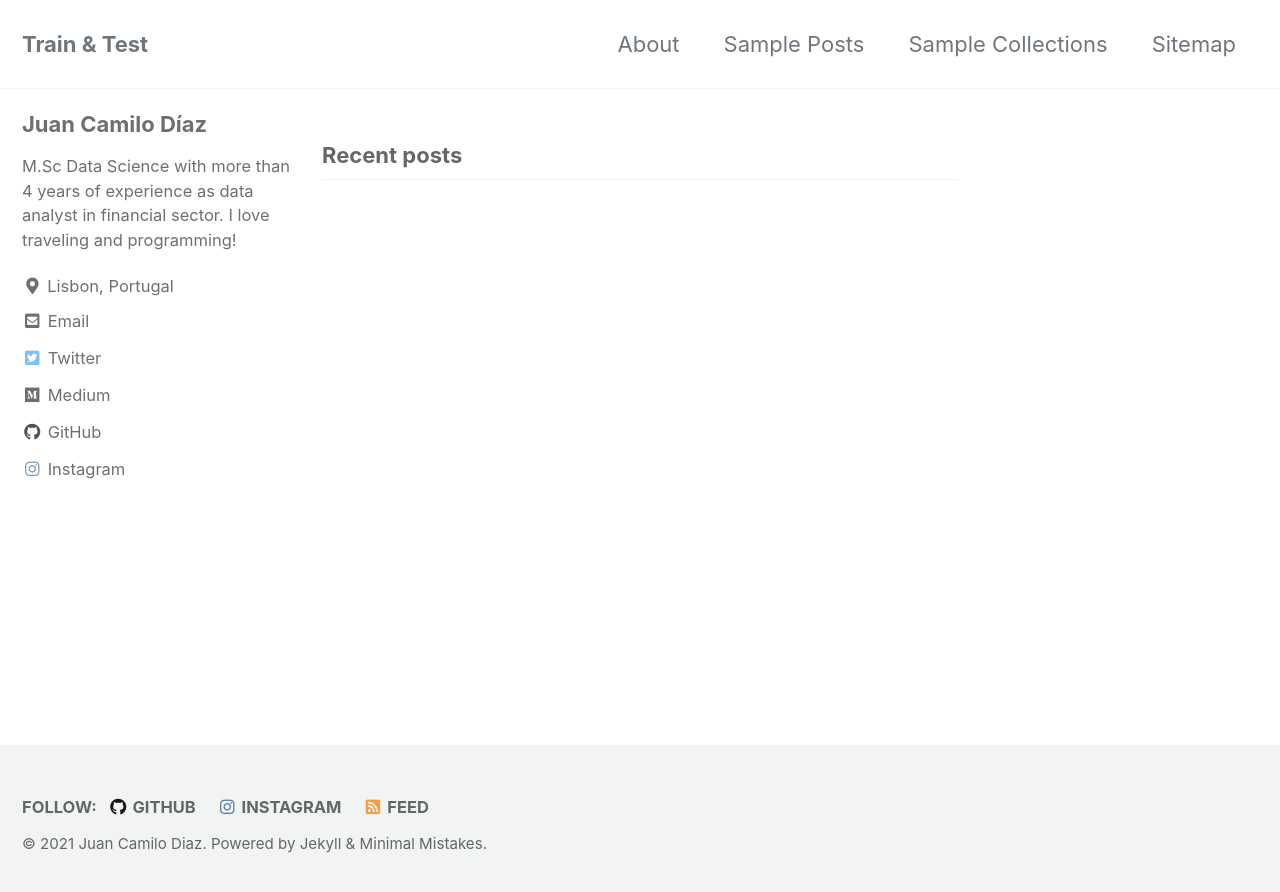
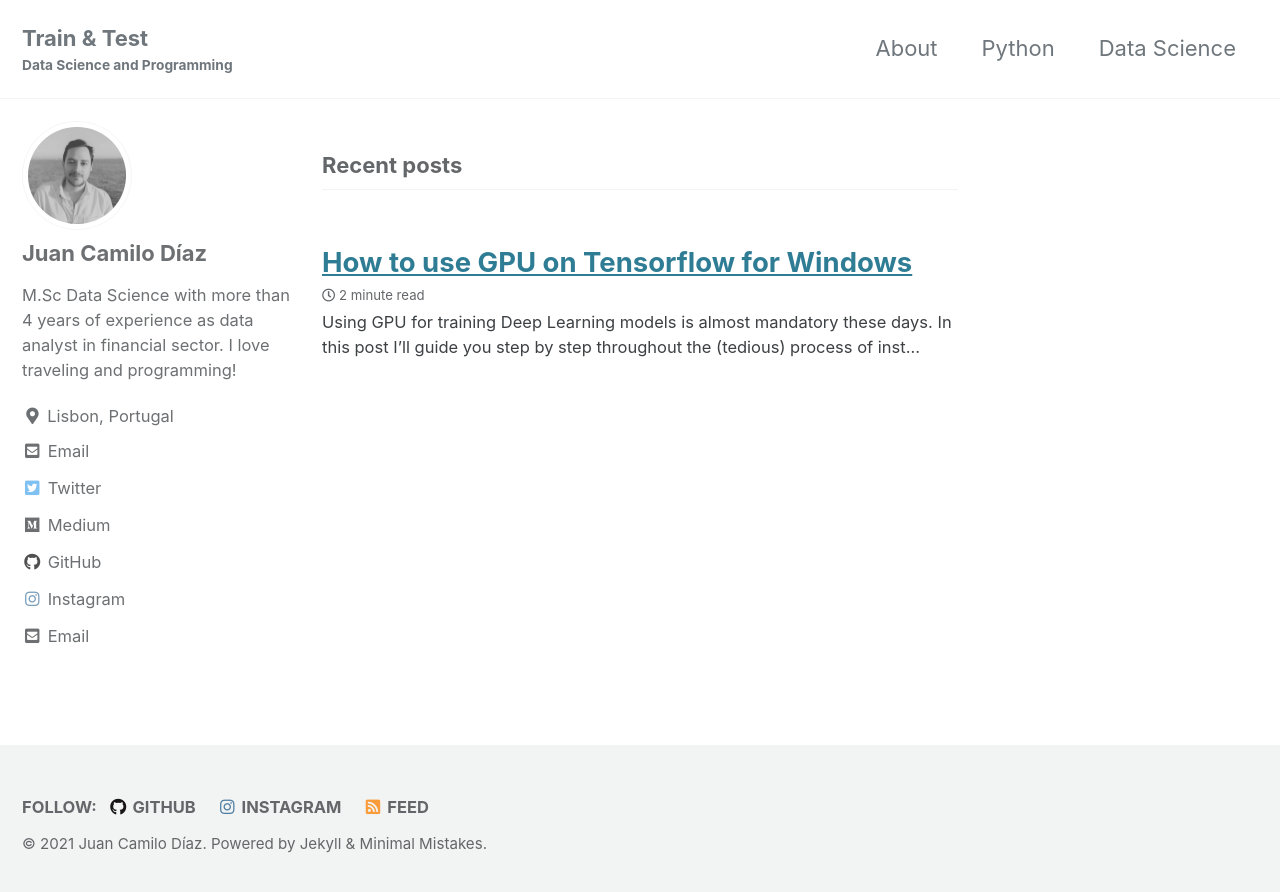
Before and after one commit to juancadh/trainandtest, a Jekyll site: the page built from index.html, in a window 1280 px wide. Shown: the top 892 px of the page. Built offline with Jekyll 4.4.1, drawn with Linux system fonts in a browser that asks for light colours; cached includes are drawn as plain includes; the list of posts is cut into pages by our own code.

Commit message:
First Post

````diff
--- a/_config.yml
+++ b/_config.yml
@@ -18,12 +18,12 @@ minimal_mistakes_skin    : "default" # "air", "aqua", "contrast", "dark", "dirt"
 locale                   : "en-US"
 title                    : "Train & Test"
 title_separator          : "-"
-subtitle                 : # site tagline that appears below site title in masthead
-name                     : "Juan Camilo Diaz"
+subtitle                 : "Data Science and Programming"
+name                     : "Juan Camilo Díaz"
 description              : "A personal blog with data science and programming posts."
-url                      : # the base hostname & protocol for your site e.g. "https://mmistakes.github.io"
-baseurl                  : # the subpath of your site, e.g. "/blog"
-repository               : # GitHub username/repo-name e.g. "mmistakes/minimal-mistakes"
+url                      : "https://juancadh.github.io" # the base hostname & protocol for your site e.g. "https://mmistakes.github.io"
+baseurl                  :  # the subpath of your site, e.g. "/blog"
+repository               : "juancadh/trainandtest" # GitHub username/repo-name e.g. "mmistakes/minimal-mistakes"
 teaser                   : # path of fallback teaser image, e.g. "/assets/images/500x300.png"
 logo                     : # path of logo image to display in the masthead, e.g. "/assets/images/88x88.png"
 masthead_title           : # overrides the website title displayed in the masthead, use " " for no title
@@ -95,14 +95,14 @@ analytics:
 # Site Author
 author:
   name             : "Juan Camilo Díaz"
-  avatar           : # path of avatar image, e.g. "/assets/images/bio-photo.jpg"
+  avatar           : "/assets/images/bio-photo.jpeg"
   bio              : "M.Sc Data Science with more than 4 years of experience as data analyst in financial sector. I love traveling and programming!"
   location         : "Lisbon, Portugal"
-  email            :
+  email            : "juancadh@gmail.com"
   links:
     - label: "Email"
       icon: "fas fa-fw fa-envelope-square"
-      url: "juancadh@gmail.com"
+      url: "mailto:juancadh@gmail.com"
     - label: "Website"
       icon: "fas fa-fw fa-link"
       # url: "https://your-website.com"
@@ -266,7 +266,6 @@ compress_html:
   ignore:
     envs: development
 
-
 # Defaults
 defaults:
   # _posts
@@ -277,6 +276,6 @@ defaults:
       layout: single
       author_profile: true
       read_time: true
-      comments: true
+      comments: #true
       share: true
       related: true
--- a/_data/navigation.yml
+++ b/_data/navigation.yml
@@ -2,9 +2,7 @@
 main:
   - title: "About"
     url: https://mmistakes.github.io/minimal-mistakes/about/
-  - title: "Sample Posts"
-    url: /year-archive/
-  - title: "Sample Collections"
-    url: /collection-archive/
-  - title: "Sitemap"
-    url: /sitemap/
+  - title: "Python"
+    url: /python/
+  - title: "Data Science"
+    url: /datascience/
--- /dev/null
+++ b/_posts/2021-04-21-tensorflow-gpu.md
@@ -0,0 +1,58 @@
+---
+layout: posts
+title:  "How to use GPU on Tensorflow for Windows"
+classes: wide
+---
+
+Using GPU for training **Deep Learning** models is almost mandatory these days. In this post I'll guide you step by step throughout the (tedious) process of installing all the necessary components to use your GPU with **Tensorflow** models in Python.
+
+## What do you need?
+_________________
+There are some things that you will need to check before start.
+
+1. Install [Python](https://www.python.org/).
+2. Install [pip](https://pypi.org/project/pip/) running the following command on the Windows Terminal.
+```bash
+pip install --upgrade pip
+```
+3. Check the specifications of your GPU opening the Windows program: [dxdiag](https://en.wikipedia.org/wiki/DxDiag). You can search it in the search box on the Windows 10 taskbar.
+4. Check the latests **requirements** from official [Tensorflow Website](https://www.tensorflow.org/install/source#gpu). In my case, I'm downloading the following version:
+
+| Version          | Python Version | Compiler  | Compiler Tool | cuDNN | CUDA |
+| ---------------- | -------------- | ---------	| ------------- | -----	| ---- |
+| tensorflow-2.4.0 | 3.6 to 3.8     | GCC 7.3.1	| Bazel 3.1.0   |	8.0	| 11.0 |
+
+## Steps
+_________________
+Now that we have everything. Let's jump into it.
+
+1. Find and download the [CUDA Toolkit](https://developer.nvidia.com/cuda-toolkit-archive) of your version. This process may take a while, so be patiente.
+2. Download and install [cuDNN](https://developer.nvidia.com/cudnn). You need to **create an account** in Nvidia to do it (it should be fairly simple). Once it downloads, extract the file somewhere in your computer. In my case, I extracted the folder named *cuda* in my Desktop. The extracted folder should contain the following items:
+```
+|- cuda/
+	|- bin/
+	|- include/
+	|- lib/
+	|- NVIDIA_SLA_cuDNN_Support.txt
+```
+3. Copy and replace the folders *bin/*, *include/* and *lib/* and paste them into the following path in your machine:<br><br>
+**C:\Program Files\NVIDIA GPU Computing Toolkit\CUDA\v11.0**<br><br>
+1. Create the following Environment Variables in **PATH**. To do that, just search for *Environment variables* in the search box on the Windows taskbar. Open the program "*Edit environment variables for your system*" and then search and select the variable *Path* from the list and click edit. Then, add the paths to the list and click Ok.
+   - **C:\Program Files\NVIDIA GPU Computing Toolkit\CUDA\v11.0\bin**
+   - **C:\Program Files\NVIDIA GPU Computing Toolkit\CUDA\v11.0\libnvvp**
+2. **Restart your computer**, so we make sure all the changes have been done correctly.
+3. Install or update the latest version of [Tensorflow 2](https://www.tensorflow.org/) using pip. It already includes GPU support, so you don't need to install any other package.
+```bash
+pip install --upgrade tensorflow
+```
+7. Now, test that everything works fine by running the the following code in a python file or via CLI:
+```py
+import tensorflow as tf
+print("Num GPUs Available: ", len(tf.config.list_physical_devices('GPU')))
+```
+It should print **more than 0 GPUs Available** if everything worked fine.
+
+
+Hope you found this post relevant.
+
+See you in the next one! 🐍
--- a/docker-compose.yml
+++ b/docker-compose.yml
@@ -8,4 +8,4 @@ services:
             - '.:/srv/jekyll'
         ports:
             - 4000:4000
-        command: 'jekyll serve'
+        command: 'jekyll serve --watch'
````
Also changed, not shown: assets/images/bio-photo.jpeg (added), minimal-mistakes-jekyll.gemspec (added).
